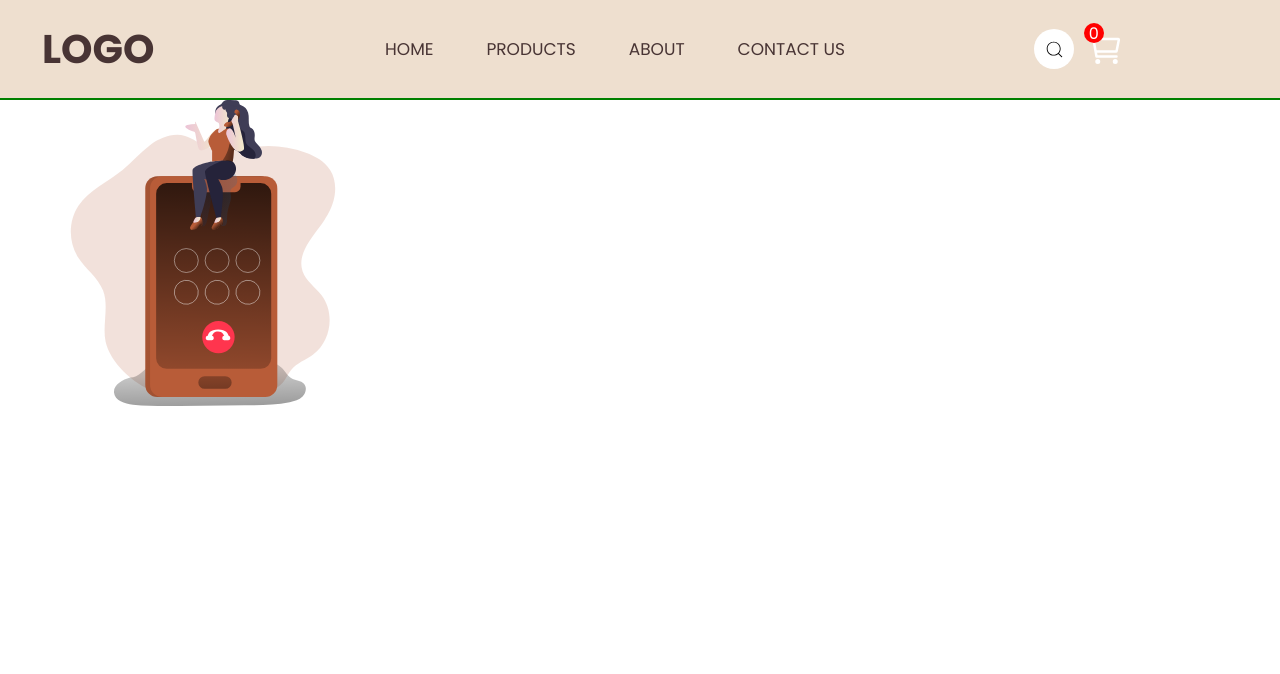
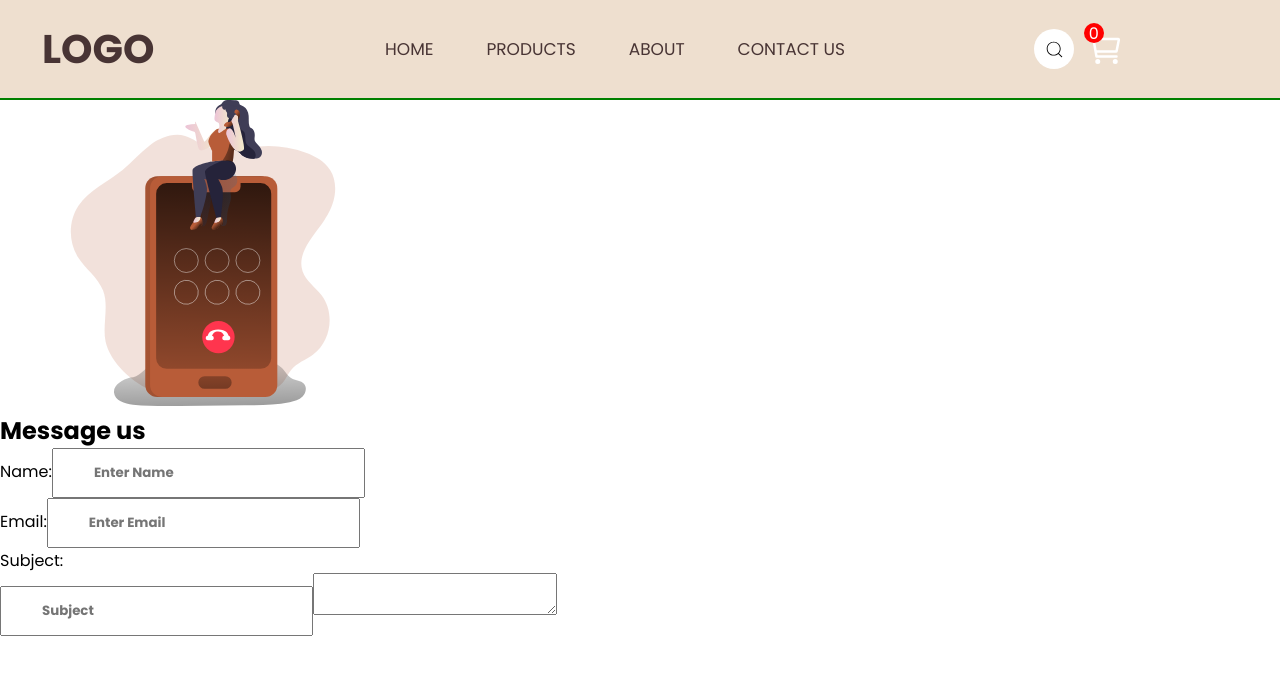
Before and after one commit to Liebe3/creating-my-future, a React (Vite) app in the folder CoffeeShop/: page /Contact in a window 1280 px wide. Shown: the top 674 px of the page. Built offline with nearby package versions, Linux system fonts and the light colour scheme.

Commit message:
Update Contact.jsx

```diff
--- a/CoffeeShop/src/pages/Contact/Contact.jsx
+++ b/CoffeeShop/src/pages/Contact/Contact.jsx
@@ -1,10 +1,43 @@
-import React from "react";
-import svg from "../../assets/contactImage/Calling_Monochromatic.svg"
+import React from "react"
+import style from "./Contact.module.css"
+import contact1 from "../../assets/contactImage/Calling_Monochromatic.svg";
 
 const Contact = () => {
-  return <div>
-    <img src={svg} alt="" />
-  </div>;
+  return (
+    <div className={style["Contact1"]}>
+      <div className={style["contact-left"]}>
+        <div className={style["bottom-left"]}>
+            <img
+              className={style["contact-img1"]}
+              src={contact1}
+              alt="Contact-image1"
+            />
+        </div>
+      </div>
+      <div className={style["contact-right"]}>
+      <form className={style["form"]} action="https://formspree.io/f/mnqykezk" method="POST">
+          <h2>Message us</h2>
+          <div className={style["name-fields"]}>
+          <div className={style["name"]}>
+            <label>Name:</label>
+            <input type="text" name="name" id="" placeholder='Enter Name'/>
+          <div className={style["email"]}>
+            <label>Email:</label>
+            <input type="text" name="email" id="" placeholder='Enter Email'/>
+          </div>
+          </div>
+          </div>
+          <label>Subject:</label>
+          <div className={style["subject"]}>
+          <input type="text" name="subject" id="" placeholder='Subject'/>
+          <textarea placeholder="Message"> </textarea>
+          </div>
+      </form>
+    </div>
+  </div>
+
+
+);
 };
 
 export default Contact;
```
